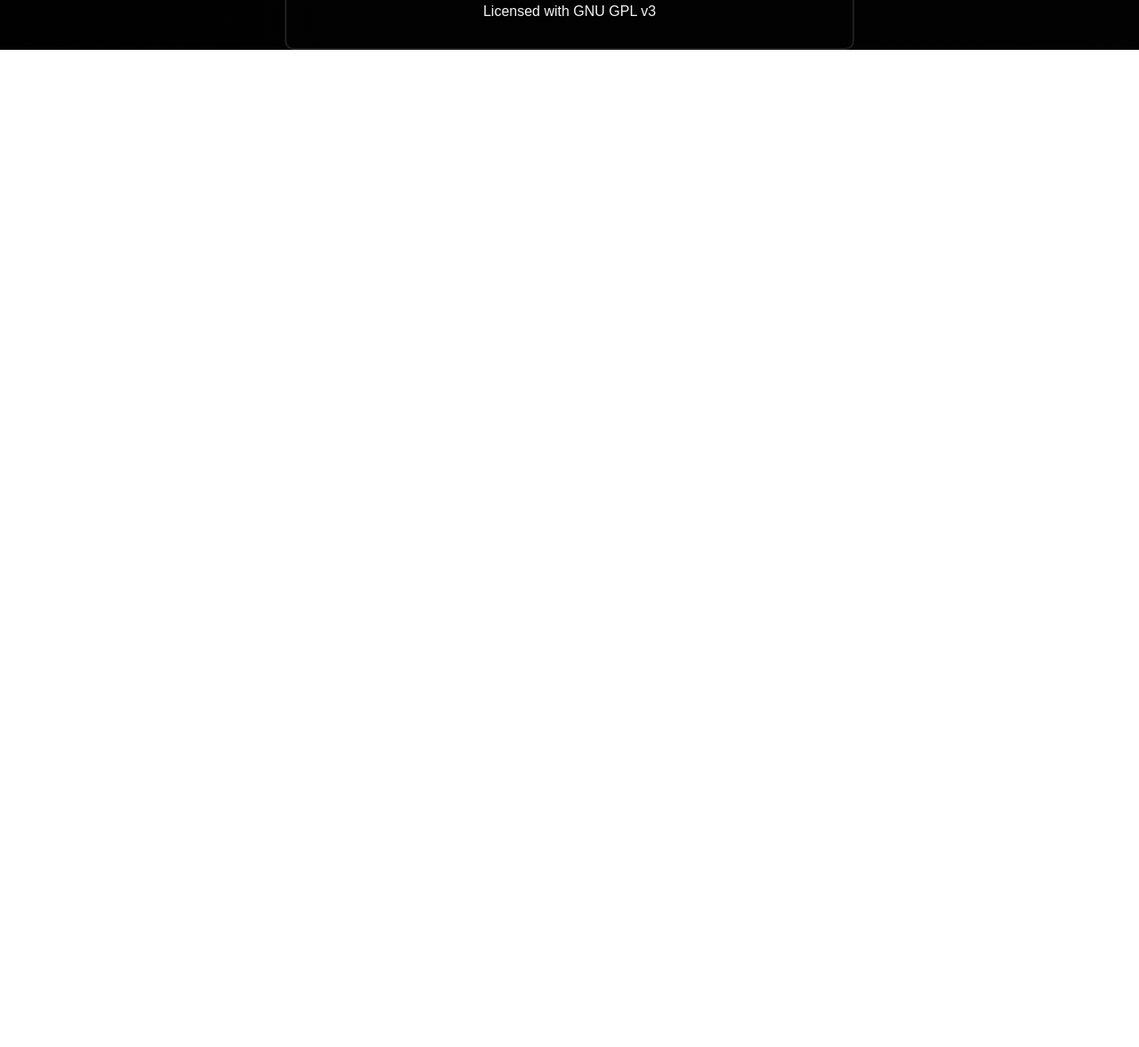
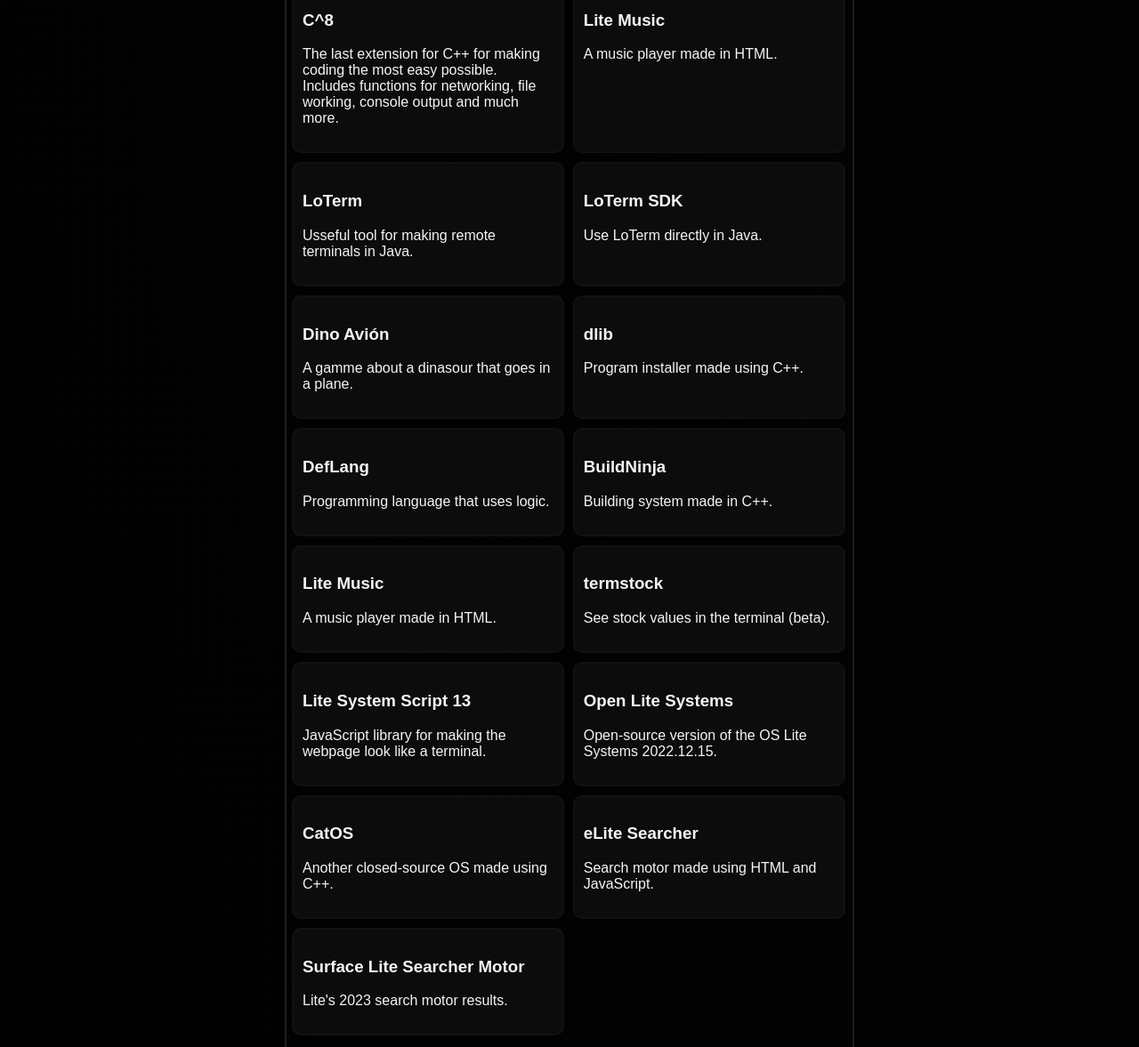
Before and after one commit to eLiteEs/elblasdev, a plain HTML site: page projects/index.html in a window 1280 px wide. Shown: the part 1361-2538 px from the top of the page at 89% size. Before the commit the page ends 1417 px from the top, so only its background shows below. Drawn offline with Linux system fonts and the light colour scheme; files whose address does not match are found by name; a web font is replaced by a local one.

Commit message:
Added more projects

```diff
--- a/projects/index.html
+++ b/projects/index.html
@@ -17,6 +17,7 @@
                     <li><a href="https://stackoverflow.com/users/30214498/elblas">StackOverflow</a></li>
                     <li><a href="../posts/">Posts</a></li>
                     <li><a href="../projects/" id="lab_projects">Projects</a></li>
+                    <li><a href="../" id="lab_projects">Index</a></li>
                     <!--
                     <li>
                         <select id="language-selector">
@@ -129,7 +130,90 @@
                         <p>The last extension for C++ for making coding the most easy possible. Includes functions for networking, file working, console output and much more.</p>
                     </div>
                 </li>
-
+                <li>
+                    <div class="content">
+                        <h3>Lite Music</h3>
+                        <p>A music player made in HTML.</p>
+                    </div>
+                </li>
+                <li>
+                    <div class="content">
+                        <h3>LoTerm</h3>
+                        <p>Usseful tool for making remote terminals in Java.</p>
+                    </div>
+                </li>
+                <li>
+                    <div class="content">
+                        <h3>LoTerm SDK</h3>
+                        <p>Use LoTerm directly in Java.</p>
+                    </div>
+                </li>
+                <li>
+                    <div class="content">
+                        <h3>Dino Avión</h3>
+                        <p>A gamme about a dinasour that goes in a plane.</p>
+                    </div>
+                </li>
+                <li>
+                    <div class="content">
+                        <h3>dlib</h3>
+                        <p>Program installer made using C++.</p>
+                    </div>
+                </li>
+                <li>
+                    <div class="content">
+                        <h3>DefLang</h3>
+                        <p>Programming language that uses logic.</p>
+                    </div>
+                </li>
+                <li>
+                    <div class="content">
+                        <h3>BuildNinja</h3>
+                        <p>Building system made in C++.</p>
+                    </div>
+                </li>
+                <li>
+                    <div class="content">
+                        <h3>Lite Music</h3>
+                        <p>A music player made in HTML.</p>
+                    </div>
+                </li>
+                <li>
+                    <div class="content">
+                        <h3>termstock</h3>
+                        <p>See stock values in the terminal (beta).</p>
+                    </div>
+                </li>
+                <li>
+                    <div class="content">
+                        <h3>Lite System Script 13</h3>
+                        <p>JavaScript library for making the webpage look like a terminal.</p>
+                    </div>
+                </li>
+                <li>
+                    <div class="content">
+                        <h3>Open Lite Systems</h3>
+                        <p>Open-source version of the OS Lite Systems 2022.12.15.</p>
+                    </div>
+                </li>
+                <li>
+                    <div class="content">
+                        <h3>CatOS</h3>
+                        <p>Another closed-source OS made using C++.</p>
+                    </div>
+                </li>
+                <li>
+                    <div class="content">
+                        <h3>eLite Searcher</h3>
+                        <p>Search motor made using HTML and JavaScript.</p>
+                    </div>
+                </li>
+                <li>
+                    <div class="content">
+                        <h3>Surface Lite Searcher Motor</h3>
+                        <p>Lite's 2023 search motor results.</p>
+                    </div>
+                </li>
             </ul>
 
         <footer>
--- a/style.css
+++ b/style.css
@@ -206,8 +206,15 @@ ul#project-list-small li {
     background: #0c0c0c;
     overflow: hidden;
     display: inline-block;
+    padding: 12px 10px;
+
+    transition: cubic-bezier(0.4, 0, 0.2, 1) 0.3s;
 }
 
+ul#project-list-small li:hover {
+    background: #1a1a1a;
+    cursor: pointer;
+}
 
 ul#project-list li .image-container {
     width: 100%;
```
